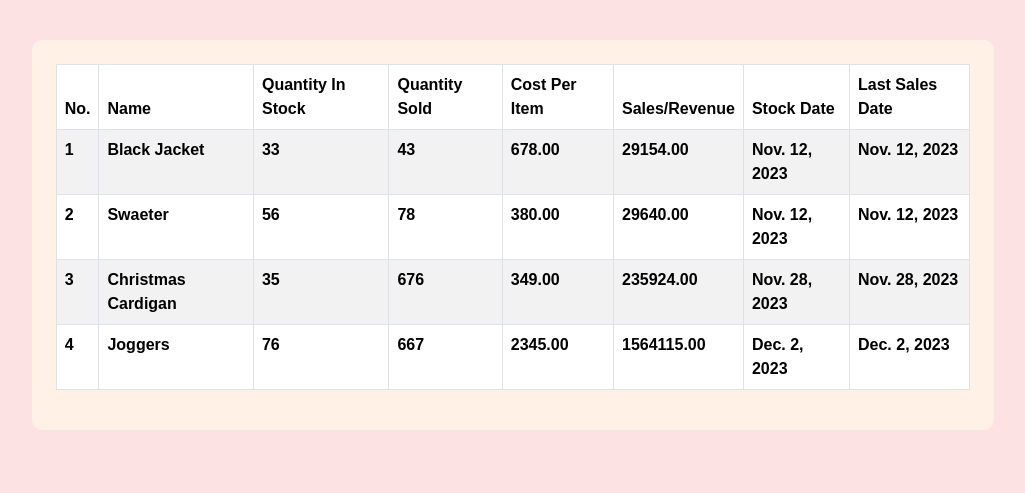
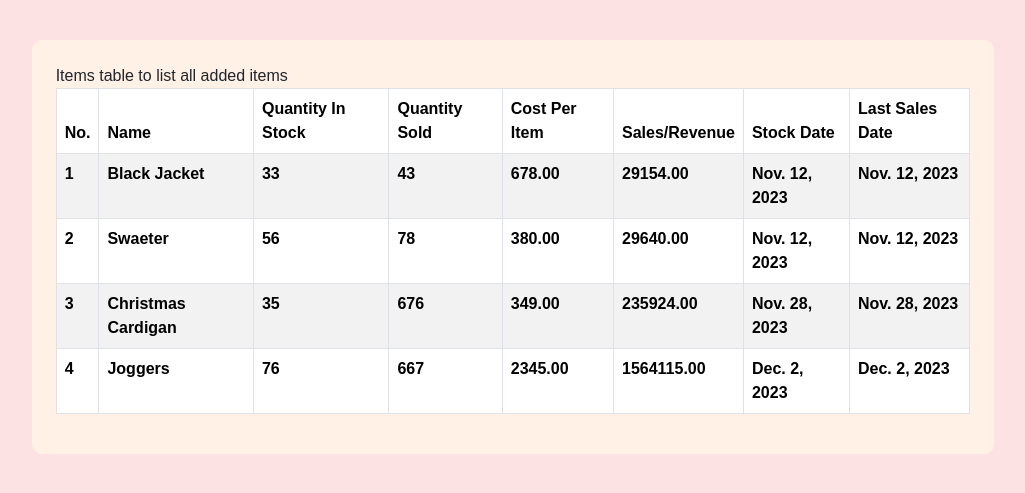
Before and after one commit to x22156461/charandevsecops, a Django app: page /inventory/ in a window 1280 px wide. Shown: the part 56-549 px from the top of the page, without its empty margins (127-1152 px from the left). Run offline with Django 4.2, Linux system fonts and the light colour scheme; a user stored in the database is signed in; data comes from the database, SQL or seed files in the repository; lists and menus that the app fills with data are empty; some libraries are stand-ins or nearby versions.

Commit message:
Update inventory_list.html

```diff
--- a/templates/inventory/inventory_list.html
+++ b/templates/inventory/inventory_list.html
@@ -2,6 +2,7 @@
 {% block content %}
 <div class="content-section">
     <table class="table table-striped table-bordered table-hover">
+        <body>Items table to list all added items</body>
         <thead class="thead-dark">
           <tr>
             <th scope="col">No.</th>
```
